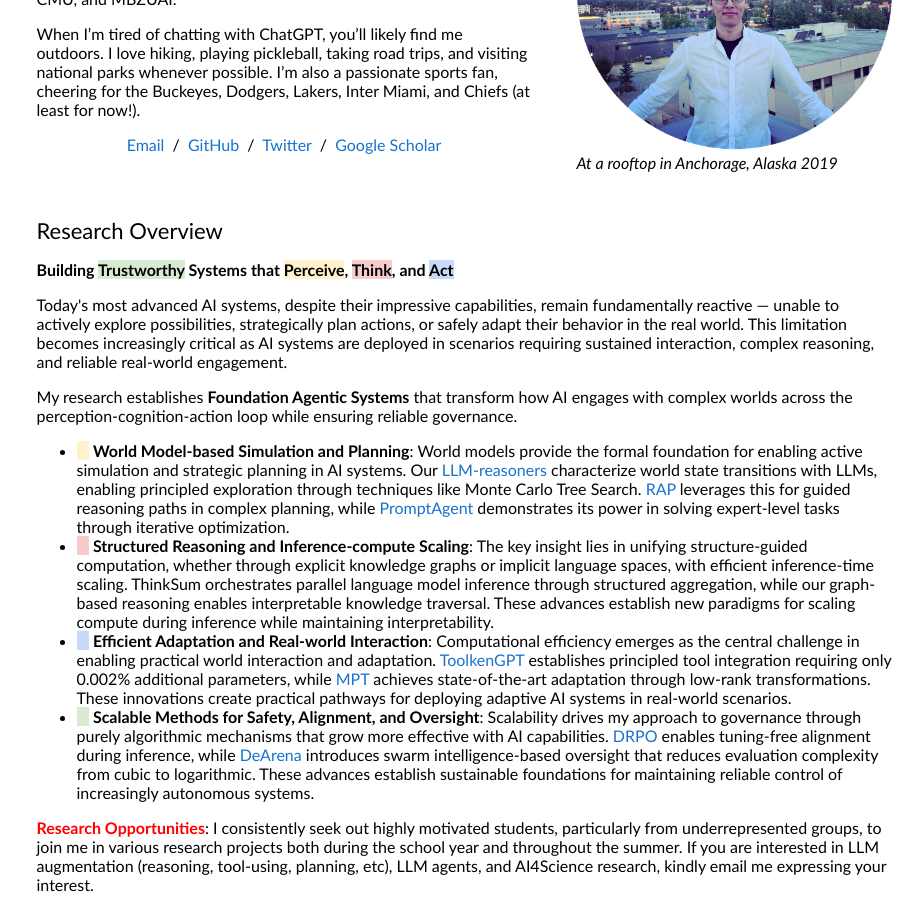
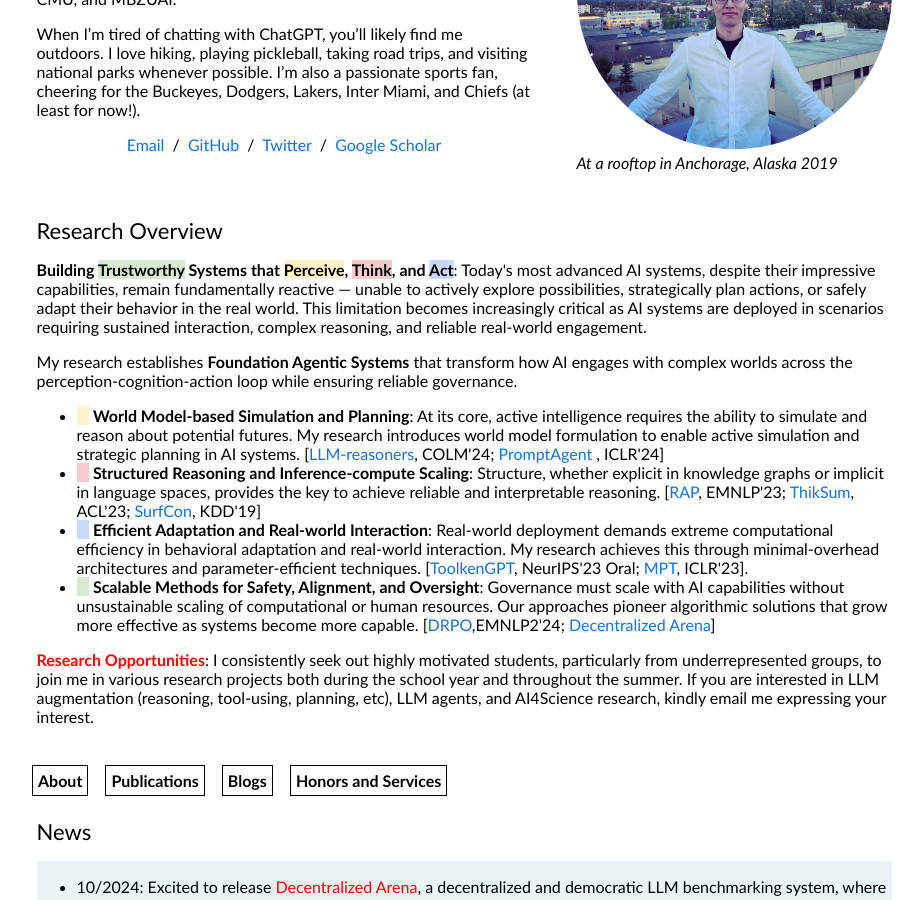
Before and after one commit to zhenwang9102/zhenwang9102.github.io, a Jekyll site: the page built from _posts/2019-06-02-venue.markdown, in a window 1280 px wide and 900 px high, scrolled down 196 px. Shown: the whole window, without its empty margins (176-1099 px from the left). Built offline with Jekyll 4.4.1, drawn with Linux system fonts in a browser that asks for light colours.

Commit message:
Update default.html

```diff
--- a/_layouts/default.html
+++ b/_layouts/default.html
@@ -89,26 +89,24 @@
 
               <h2>Research Overview</h2>
               <p>
-                <b>Building <a style="background-color:#d9ead3;color:black;">Trustworthy</a> Systems that <a style="background-color:#fff2cc;color:black;">Perceive</a>, <a style="background-color:#f5cbcc;color:black;">Think</a>, and <a style="background-color:#c9daf8;color:black;">Act</a></b>
-              </p>
-              <p>
-                Today's most advanced AI systems, despite their impressive capabilities, remain fundamentally reactive — unable to actively explore possibilities, strategically plan actions, or safely adapt their behavior in the real world. This limitation becomes increasingly critical as AI systems are deployed in scenarios requiring sustained interaction, complex reasoning, and reliable real-world engagement.
+                <b>Building <a style="background-color:#d9ead3;color:black;">Trustworthy</a> Systems that <a style="background-color:#fff2cc;color:black;">Perceive</a>, <a style="background-color:#f5cbcc;color:black;">Think</a>, and <a style="background-color:#c9daf8;color:black;">Act</a></b>: Today's most advanced AI systems, despite their impressive capabilities, remain fundamentally reactive — unable to actively explore possibilities, strategically plan actions, or safely adapt their behavior in the real world. This limitation becomes increasingly critical as AI systems are deployed in scenarios requiring sustained interaction, complex reasoning, and reliable real-world engagement.
               </p>
               <p>
                 My research establishes <b>Foundation Agentic Systems</b> that transform how AI engages with complex worlds across the perception-cognition-action loop while ensuring reliable governance.
               </p>
               <ul>
                 <li>
-                  <a style="background-color:#fff2cc;">&nbsp;&nbsp;&nbsp;</a> <b>World Model-based Simulation and Planning</b>: World models provide the formal foundation for enabling active simulation and strategic planning in AI systems. Our <a href="https://github.com/maitrix-org/llm-reasoners">LLM-reasoners</a> characterize world state transitions with LLMs, enabling principled exploration through techniques like Monte Carlo Tree Search. <a href="https://arxiv.org/abs/2305.14992">RAP</a> leverages this for guided reasoning paths in complex planning, while <a href="https://arxiv.org/abs/2310.16427">PromptAgent</a> demonstrates its power in solving expert-level tasks through iterative optimization.
+                  <a style="background-color:#fff2cc;">&nbsp;&nbsp;&nbsp;</a> <b>World Model-based Simulation and Planning</b>: At its core, active intelligence requires the ability to simulate and reason about potential futures. My research introduces world model formulation to enable active simulation and strategic planning in AI systems. [<a href="https://github.com/maitrix-org/llm-reasoners">LLM-reasoners</a>, COLM'24; <a href="https://arxiv.org/abs/2310.16427">PromptAgent</a> , ICLR'24]
                 </li>
                 <li>
-                  <a style="background-color:#f5cbcc;">&nbsp;&nbsp;&nbsp;</a> <b>Structured Reasoning and Inference-compute Scaling</b>: The key insight lies in unifying structure-guided computation, whether through explicit knowledge graphs or implicit language spaces, with efficient inference-time scaling. ThinkSum orchestrates parallel language model inference through structured aggregation, while our graph-based reasoning enables interpretable knowledge traversal. These advances establish new paradigms for scaling compute during inference while maintaining interpretability.
+                  <a style="background-color:#f5cbcc;">&nbsp;&nbsp;&nbsp;</a> <b>Structured Reasoning and Inference-compute Scaling</b>: Structure, whether explicit in knowledge graphs or implicit in language spaces, provides the key to achieve reliable and interpretable reasoning. [<a href="https://arxiv.org/abs/2305.14992">RAP</a>, EMNLP'23; <a href="https://arxiv.org/abs/2210.01293">ThikSum</a>, ACL'23; <a href="https://arxiv.org/abs/1906.09285">SurfCon</a>, KDD'19]
                 </li>
                 <li>
-                  <a style="background-color:#c9daf8;">&nbsp;&nbsp;&nbsp;</a> <b>Efficient Adaptation and Real-world Interaction</b>: Computational efficiency emerges as the central challenge in enabling practical world interaction and adaptation. <a href="https://arxiv.org/abs/2305.11554">ToolkenGPT</a> establishes principled tool integration requiring only 0.002% additional parameters, while <a href="https://arxiv.org/abs/2303.02861">MPT</a> achieves state-of-the-art adaptation through low-rank transformations. These innovations create practical pathways for deploying adaptive AI systems in real-world scenarios.
+                  <a style="background-color:#c9daf8;">&nbsp;&nbsp;&nbsp;</a> <b>Efficient Adaptation and Real-world Interaction</b>: Real-world deployment demands extreme computational efficiency in behavioral adaptation and real-world interaction. My research achieves this through minimal-overhead architectures and parameter-efficient techniques. [<a href="https://arxiv.org/abs/2305.11554">ToolkenGPT</a>, NeurIPS'23 Oral; <a href="https://arxiv.org/abs/2303.02861">MPT</a>, ICLR'23].
                 </li>
                 <li>
-                  <a style="background-color:#d9ead3;">&nbsp;&nbsp;&nbsp;</a> <b>Scalable Methods for Safety, Alignment, and Oversight</b>: Scalability drives my approach to governance through purely algorithmic mechanisms that grow more effective with AI capabilities. <a href="https://arxiv.org/abs/2411.08733">DRPO</a> enables tuning-free alignment during inference, while <a href="https://de-arena.maitrix.org/">DeArena</a> introduces swarm intelligence-based oversight that reduces evaluation complexity from cubic to logarithmic. These advances establish sustainable foundations for maintaining reliable control of increasingly autonomous systems.
+                  <a style="background-color:#d9ead3;">&nbsp;&nbsp;&nbsp;</a> <b>Scalable Methods for Safety, Alignment, and Oversight</b>: Governance must scale with AI capabilities without unsustainable scaling of computational or human resources. Our approaches pioneer algorithmic solutions that grow more effective as systems become more capable. [<a href="https://arxiv.org/abs/2411.08733">DRPO</a>,EMNLP2'24; <a href="https://de-arena.maitrix.org/">Decentralized Arena</a>]
+
                 </li>
               </ul>
 
```
